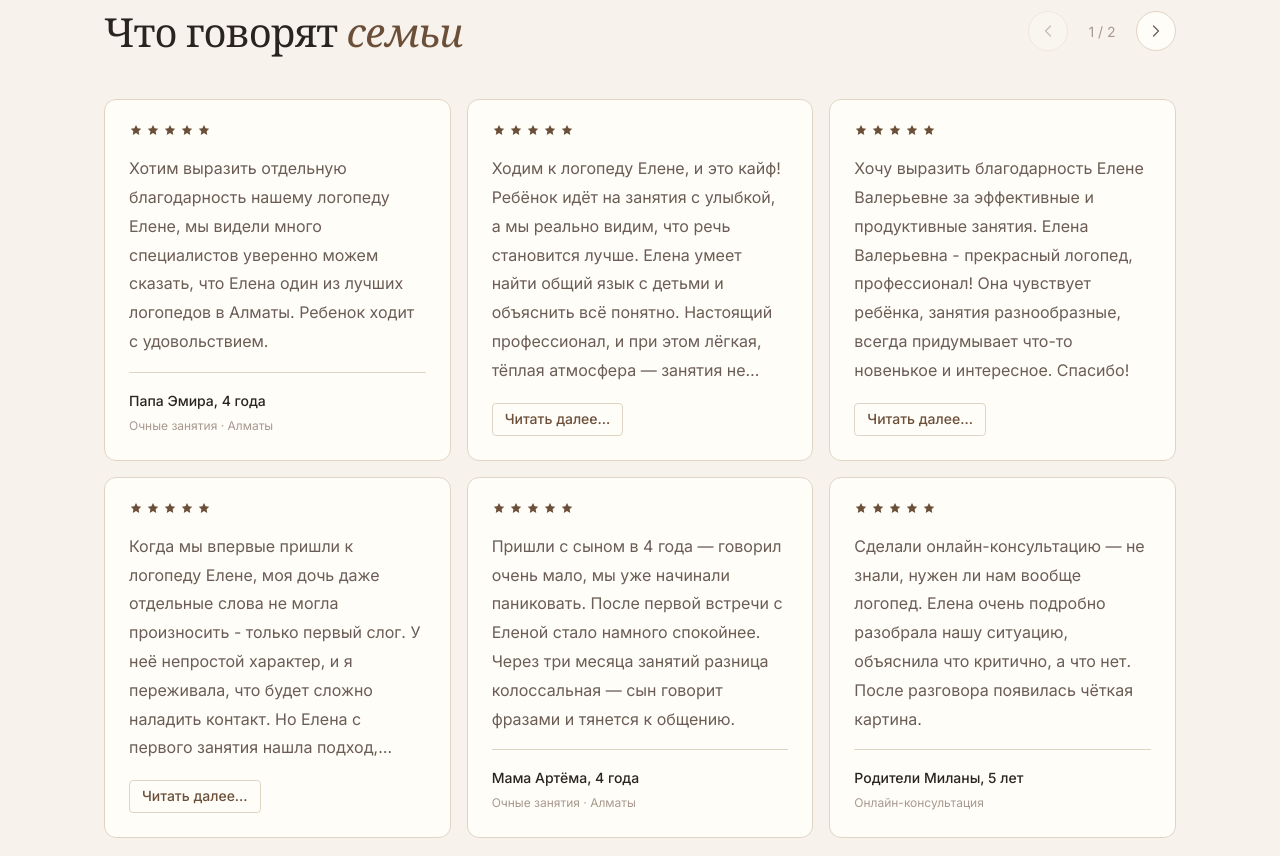
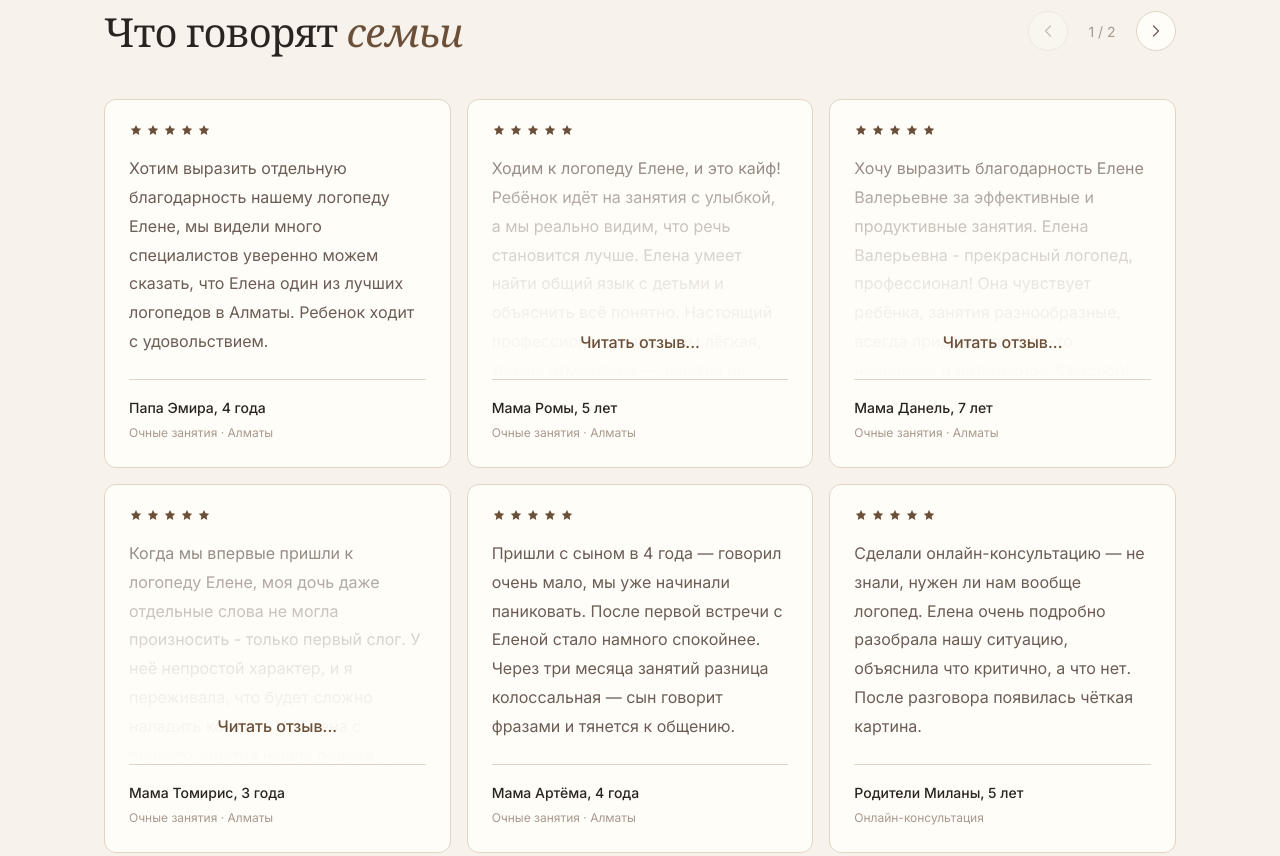
Before and after one commit to ychekster/elena-logoped, a plain HTML site: page index.html in a window 1280 px wide. Shown: the part 3473-4329 px from the top of the page. Drawn offline with nearby package versions, Linux system fonts and the light colour scheme; a web font is replaced by a local one.

Commit message:
reviews update

```diff
--- a/css/style.css
+++ b/css/style.css
@@ -1321,29 +1321,33 @@ REVIEWS
     -webkit-line-clamp: 8;
     overflow: hidden;
     flex: 1;
+    mask-image: linear-gradient(
+        to bottom,
+        rgba(0, 0, 0, 0.8) 0,
+        rgba(0, 0, 0, 0.4) 28%,
+        rgba(0, 0, 0, 0.1) 62%,
+        rgba(0, 0, 0, 0) 100%
+    );
 }
 
 .reviews__read-more {
-    align-self: flex-start;
-    border: 1px solid var(--color-border);
-    border-radius: var(--radius-sm);
-    background-color: var(--color-surface);
+    align-self: center;
+    border: none;
+    background: none;
     color: var(--color-accent);
     font-family: var(--font-sans);
-    font-size: var(--text-sm);
+    font-size: var(--text-base);
     font-weight: 500;
-    line-height: var(--leading-tight);
-    margin-top: auto;
-    padding: 0.45rem 0.75rem;
-    text-align: left;
-    transition: border-color var(--transition-fast),
-    color var(--transition-fast),
-    background-color var(--transition-fast);
+    line-height: var(--leading-normal);
+    margin-top: calc(-1 * var(--space-20));
+    padding: var(--space-2) var(--space-3);
+    position: relative;
+    text-align: center;
+    z-index: 1;
+    transition: color var(--transition-fast);
 }
 
 .reviews__read-more:hover {
-    background-color: var(--color-accent-light);
-    border-color: var(--color-accent);
     color: var(--color-accent-hover);
 }
 
@@ -1357,10 +1361,6 @@ REVIEWS
     padding-top: var(--space-4);
     border-top: 1px solid var(--color-border);
     margin-top: auto;
-}
-
-.reviews__card--long .reviews__card-author {
-    display: none;
 }
 
 .reviews__card-name {
--- a/js/script.js
+++ b/js/script.js
@@ -188,7 +188,7 @@ const TABLET_BREAKPOINT = 1024;
             const button = document.createElement('button');
             button.className = 'reviews__read-more';
             button.type = 'button';
-            button.textContent = 'Читать далее...';
+            button.textContent = 'Читать отзыв...';
             button.addEventListener('click', () => openReviewModal(card));
 
             author.before(button);
```
